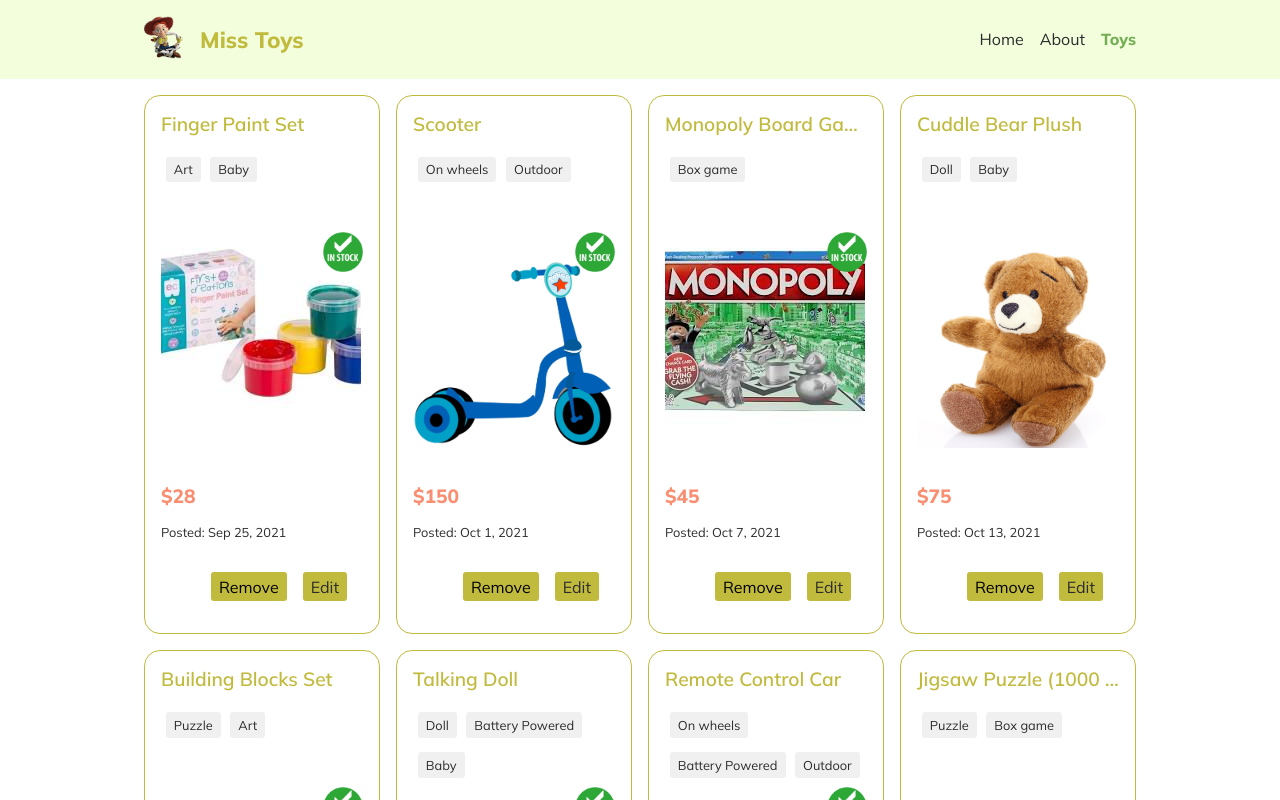
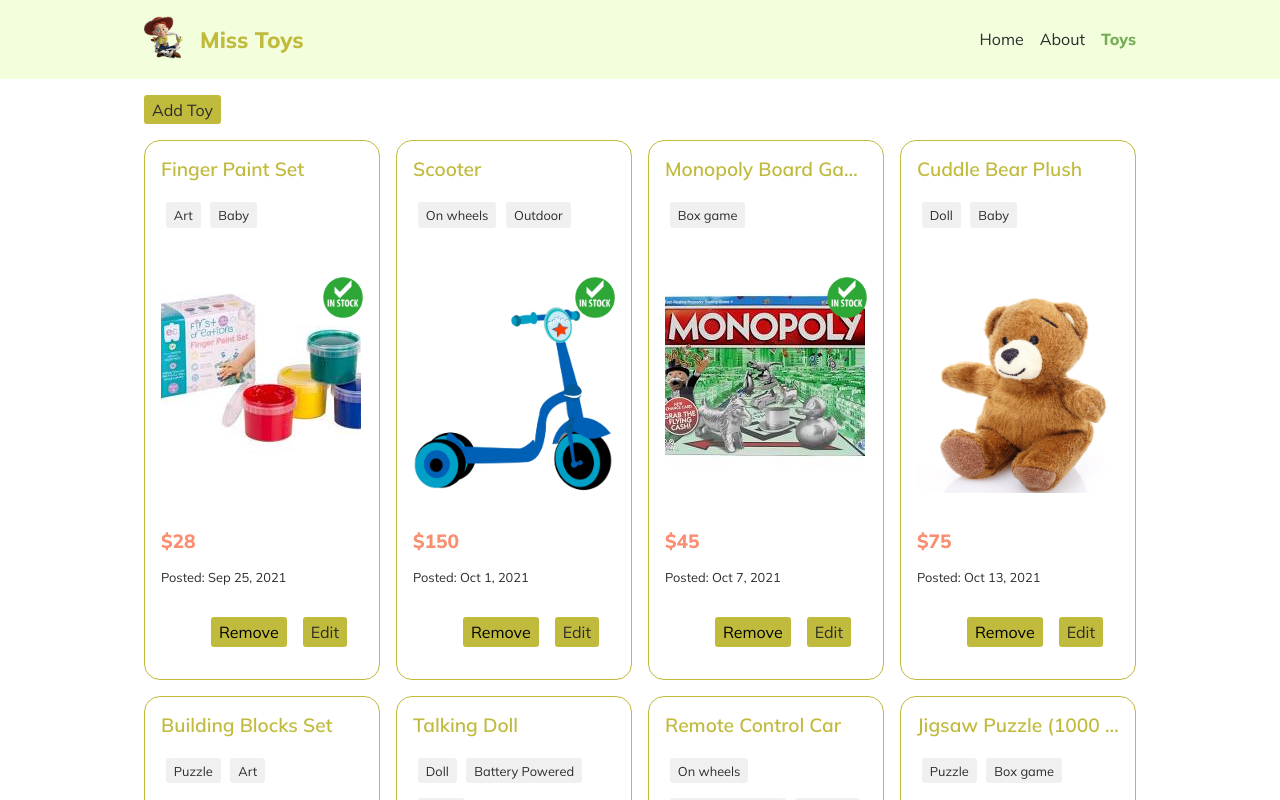
Before and after one commit to oxanashva/CA-miss-toy, a React (Vite) app: page /#/toy in a window 1280 px wide. Shown: the top 800 px of the page. Built offline with nearby package versions, Linux system fonts and the light colour scheme.

Commit message:
feat:  add form and submission logic for new toy

```diff
--- a/src/App.jsx
+++ b/src/App.jsx
@@ -20,7 +20,7 @@
             <Route path="/" element={<Home />} />
             <Route path="/about" element={<About />} />
             <Route path="/toy" element={<ToyIndex />}>
-              <Route path="/toy/edit/:toyId" element={<ToyEdit />} />
+              <Route path="/toy/edit/:toyId?" element={<ToyEdit />} />
             </Route>
             <Route path="toy/:toyId" element={<ToyDetails />} />
           </Routes>
--- a/src/assets/css/index.css
+++ b/src/assets/css/index.css
@@ -6,6 +6,9 @@
 @import "basics/variables.css";
 
 /* Pages */
+@import "./pages/ToyIndex.css";
+@import "./pages/ToyDetails.css";
+@import "./pages/ToyEdit.css";
 
 /* Components */
 @import "./cmps/AppHeader.css";
@@ -13,5 +16,3 @@
 @import "./cmps/ToyList.css";
 @import "./cmps/ToyPreview.css";
 @import "./cmps/UserMsg.css";
-@import "./pages/ToyDetails.css";
-@import "./pages/ToyEdit.css";
--- a/src/assets/css/pages/ToyIndex.css
+++ b/src/assets/css/pages/ToyIndex.css
@@ -0,0 +1,5 @@
+.toy-index .add-btn {
+    display: flex;
+    justify-self: flex-start;
+    margin-block-end: 1rem;
+}
--- a/src/pages/ToyEdit.jsx
+++ b/src/pages/ToyEdit.jsx
@@ -31,8 +31,6 @@
     }
 
     function handleChange({ target }) {
-        console.dir('target :', target);
-
         let { name: field, value, type } = target
 
         if (target.multiple) {
@@ -86,7 +84,7 @@
 
     return (
         <dialog ref={elDialog} className="toy-edit">
-            <h2>Edit Toy</h2>
+            <h2>{toyId ? 'Edit Toy' : 'Add Toy'}</h2>
             <form onSubmit={onSaveToy}>
                 <div className="form-group">
                     <label htmlFor="name">Name</label>
@@ -121,6 +119,18 @@
                         {labelsOptions.map(label => <option key={label} value={label}>{label}</option>)}
                     </select>
                 </div>
+                {/* <div className="form-group">
+                    <label htmlFor="imgUrl">Image URL</label>
+                    <input
+                        id="imgUrl"
+                        name="imgUrl"
+                        type="url"
+                        value={imgUrl}
+                        placeholder="https://example.com"
+                        pattern="https://.*"
+                        onChange={handleChange}
+                    />
+                </div> */}
                 <div className="form-group">
                     <label htmlFor="inStock">Is In Stock</label>
                     <input
@@ -138,3 +148,5 @@
         </dialog>
     )
 }
+
+// https://cdn.pixabay.com/photo/2018/10/26/13/17/russian-stacking-dolls-3774585_1280.jpg
--- a/src/pages/ToyIndex.jsx
+++ b/src/pages/ToyIndex.jsx
@@ -1,7 +1,7 @@
 import { useEffect } from "react"
 import { loadToys, removeToyOptimistic, setFilterBy } from "../store/toy/toy.actions"
 import { useSelector } from "react-redux"
-import { Outlet, useSearchParams } from "react-router"
+import { Link, Outlet, useSearchParams } from "react-router"
 import { toyService } from "../services/toy.service"
 import { getExistingProperties } from "../services/util.service"
 import { ToyList } from "../cmps/ToyList"
@@ -32,7 +32,8 @@
     }
 
     return (
-        <section className="container">
+        <section className="toy-index container">
+            <Link to="/toy/edit" className="link-btn add-btn">Add Toy</Link>
             <ToyList toys={toys} onRemoveToy={onRemoveToy} />
             <Outlet />
         </section>
--- a/src/services/toy.service.js
+++ b/src/services/toy.service.js
@@ -63,12 +63,14 @@
     name = '',
     price = 0,
     labels = [],
+    imgUrl = `${baseUrl}toy-img/placeholder.jpg`,
     inStock = true
 ) {
     return {
         name,
         price,
         labels,
+        imgUrl,
         inStock
     }
 }
```
Also changed, not shown: public/toy-img/placeholder.jpg (added).
